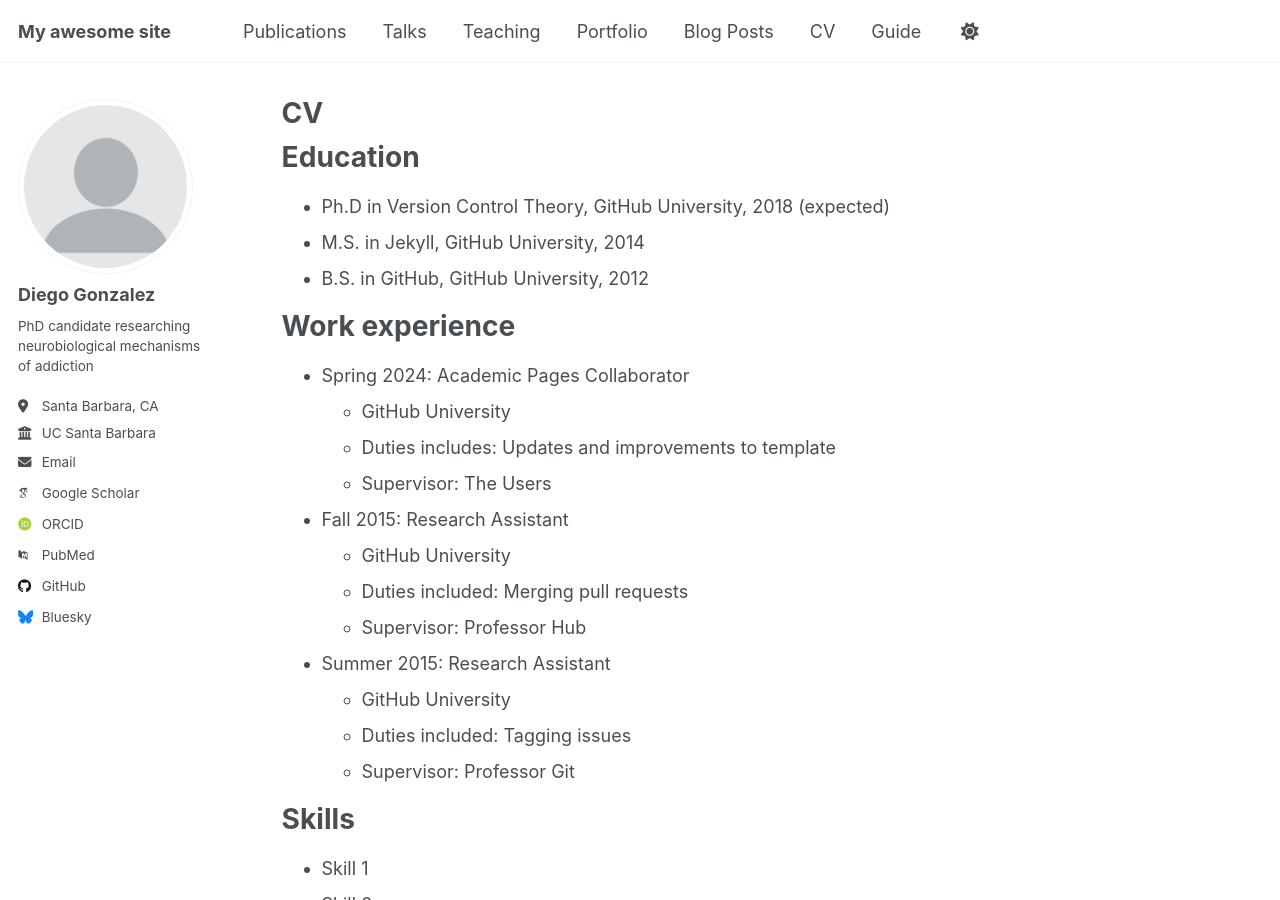
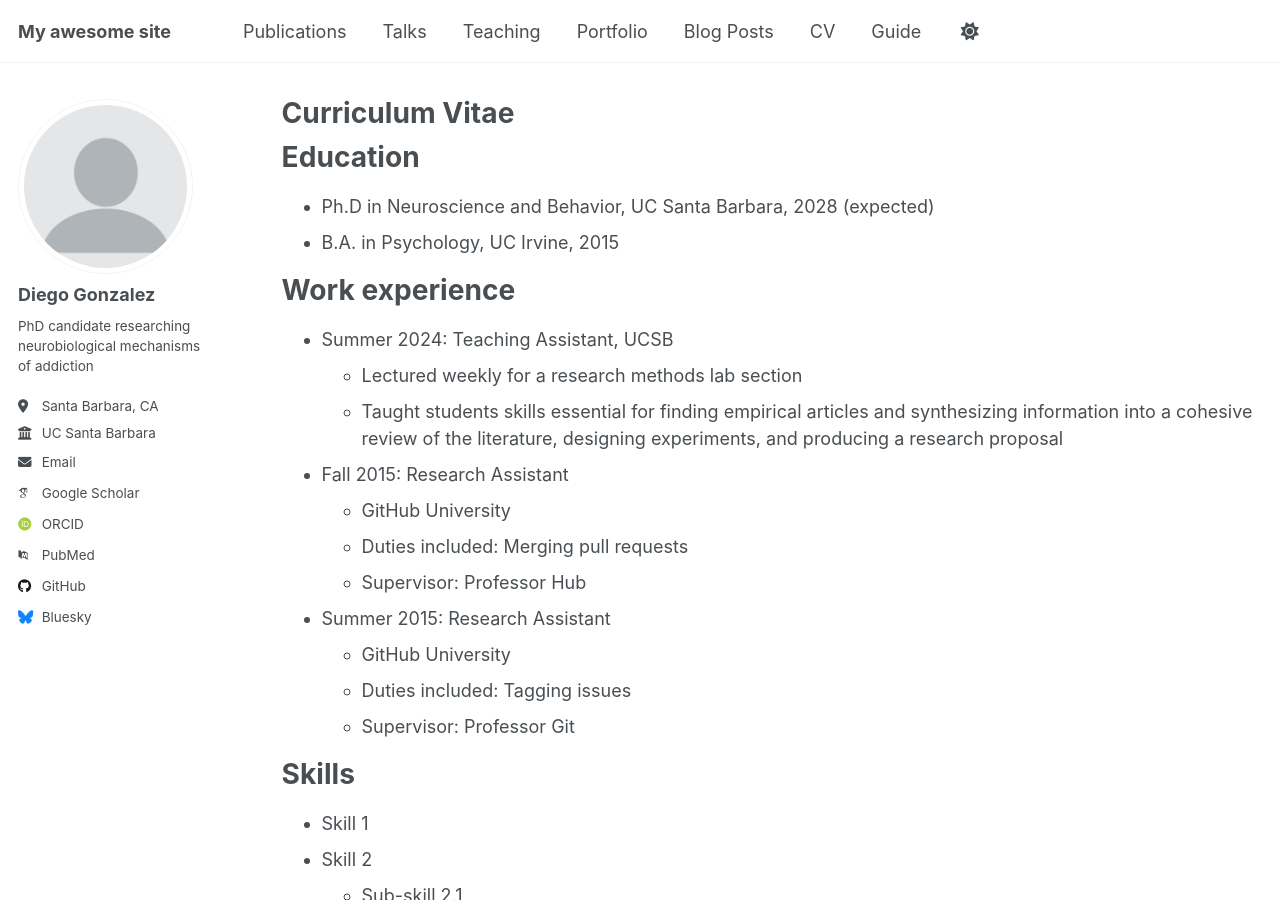
Before and after one commit to djgonzalezucsb/djgonzalezucsb, a Jekyll site: the page built from _pages/cv.md, in a window 1280 px wide and 900 px high. Built offline with Jekyll 4.4.1, drawn with Linux system fonts in a browser that asks for light colours; some web fonts are replaced.

Commit message:
Update cv.md

```diff
--- a/_pages/cv.md
+++ b/_pages/cv.md
@@ -1,6 +1,6 @@
 ---
 layout: archive
-title: "CV"
+title: "Curriculum Vitae"
 permalink: /cv/
 author_profile: true
 redirect_from:
@@ -11,16 +11,14 @@ redirect_from:
 
 Education
 ======
-* Ph.D in Version Control Theory, GitHub University, 2018 (expected)
-* M.S. in Jekyll, GitHub University, 2014
-* B.S. in GitHub, GitHub University, 2012
+* Ph.D in Neuroscience and Behavior, UC Santa Barbara, 2028 (expected)
+* B.A. in Psychology, UC Irvine, 2015
 
 Work experience
 ======
-* Spring 2024: Academic Pages Collaborator
-  * GitHub University
-  * Duties includes: Updates and improvements to template
-  * Supervisor: The Users
+* Summer 2024: Teaching Assistant, UCSB
+  * Lectured weekly for a research methods lab section
+  * Taught students skills essential for finding empirical articles and synthesizing information into a cohesive review of the literature, designing experiments, and producing a research proposal
 
 * Fall 2015: Research Assistant
   * GitHub University
```
